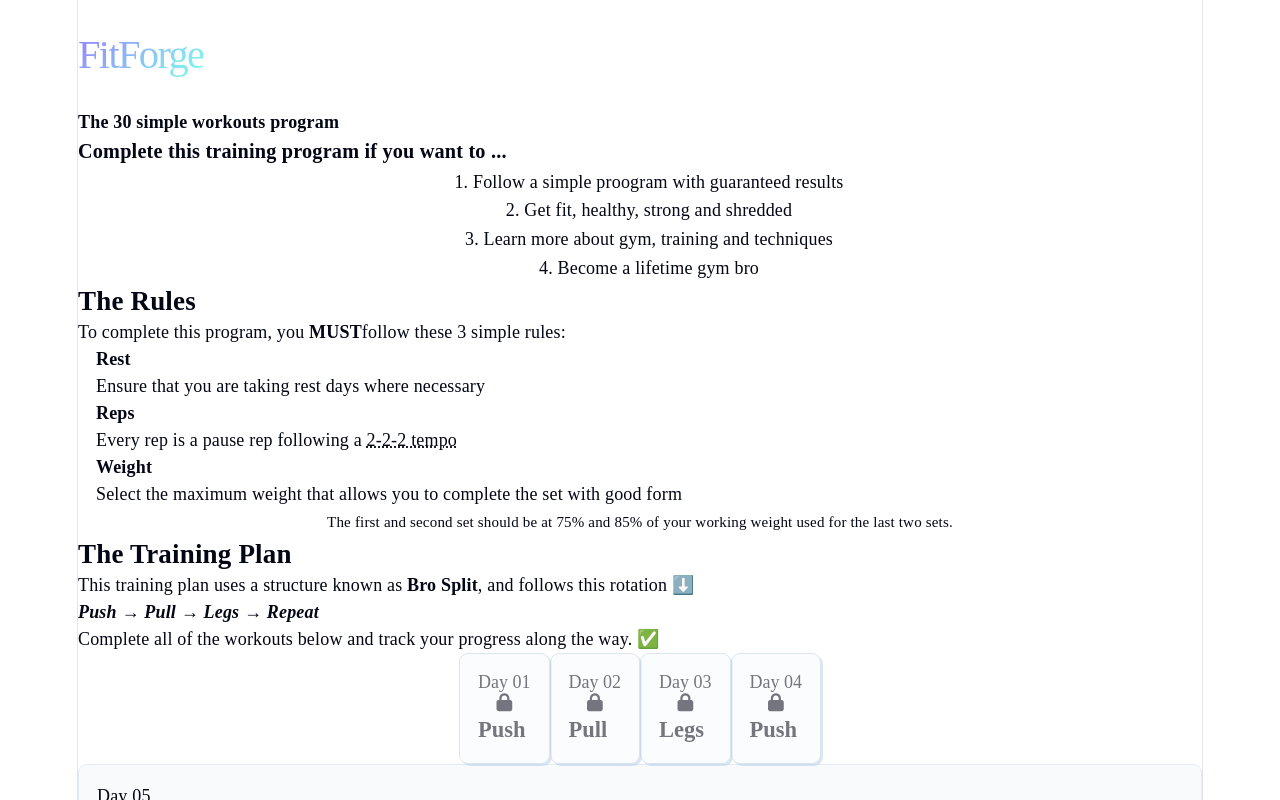
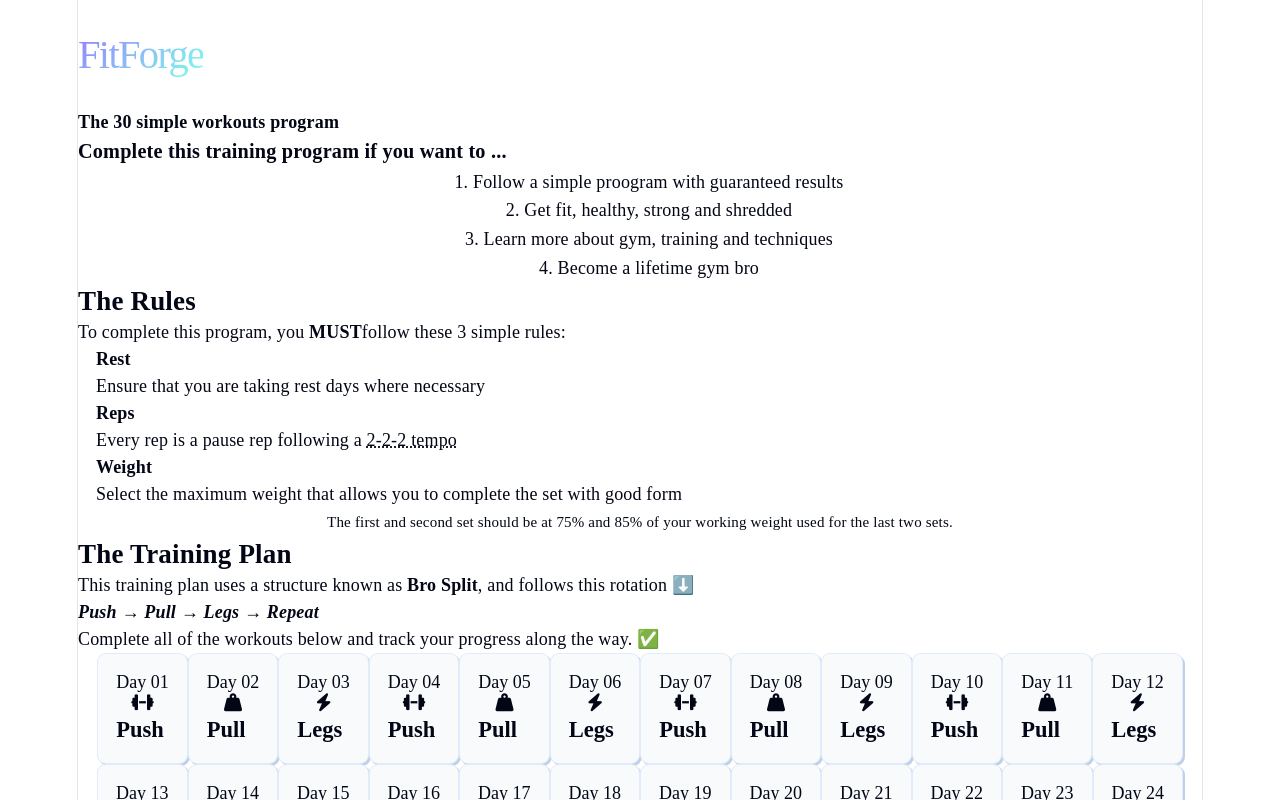
Before and after one commit to Pratyakshya10/FitForge, a React (Vite) app: page / in a window 1280 px wide. Shown: the top 800 px of the page. Built offline with nearby package versions, Linux system fonts and the light colour scheme; a web font is replaced by a local one.

Commit message:
feat: make workout grid cards clickable

```diff
--- a/src/components/Grid.jsx
+++ b/src/components/Grid.jsx
@@ -1,27 +1,25 @@
-import { useState } from 'react'
-import { workoutProgram as training_plan } from '../utils/index.js'
-import WorkoutCard from './WorkoutCard.jsx'
+import { useState } from "react"
+import { workoutProgram as training_plan } from "../utils/index.js"
+import WorkoutCard from "./WorkoutCard.jsx"
 
 export default function Grid() {
-    const [selectedWorkout, setSelectedWorkout] = useState(4)
-
-    const isLocked = true
+    const [selectedWorkout, setSelectedWorkout] = useState(null)
 
     return (
         <div className="training-grid-plan">
             {Object.keys(training_plan).map((workout, workoutIndex) => {
                 const type =
                     workoutIndex % 3 === 0
-                        ? 'Push'
+                        ? "Push"
                         : workoutIndex % 3 === 1
-                        ? 'Pull'
-                        : 'Legs'
+                        ? "Pull"
+                        : "Legs"
 
                 const trainingPlan = training_plan[workout]
 
                 const dayNum =
                     workoutIndex + 1 < 10
-                        ? '0' + (workoutIndex + 1)
+                        ? "0" + (workoutIndex + 1)
                         : workoutIndex + 1
 
                 const icon =
@@ -42,36 +40,25 @@ export default function Grid() {
                             dayNum={dayNum}
                             icon={icon}
                             workoutIndex={workoutIndex}
+                            closeWorkout={() => setSelectedWorkout(null)}
                         />
                     )
                 }
 
                 return (
                     <button
-                        className={`card plan-card ${isLocked ? 'inactive' : ''}`}
+                        className="card plan-card"
                         key={workoutIndex}
-                        disabled={isLocked}
-                        onClick={() => {
-                            if (!isLocked) {
-                                setSelectedWorkout(workoutIndex)
-                            }
-                        }}
+                        onClick={() => setSelectedWorkout(workoutIndex)}
                     >
                         <div className="plan-card-header">
                             <p>Day {dayNum}</p>
+                            {icon}
                         </div>
 
-                        {isLocked ? (
-                            <i className="fa-solid fa-lock"></i>
-                        ) : (
-                            icon
-                        )}
-
-                        <div className="plan-card-header">
-                            <h4>
-                                <b>{type}</b>
-                            </h4>
-                        </div>
+                        <h4>
+                            <b>{type}</b>
+                        </h4>
                     </button>
                 )
             })}
```
